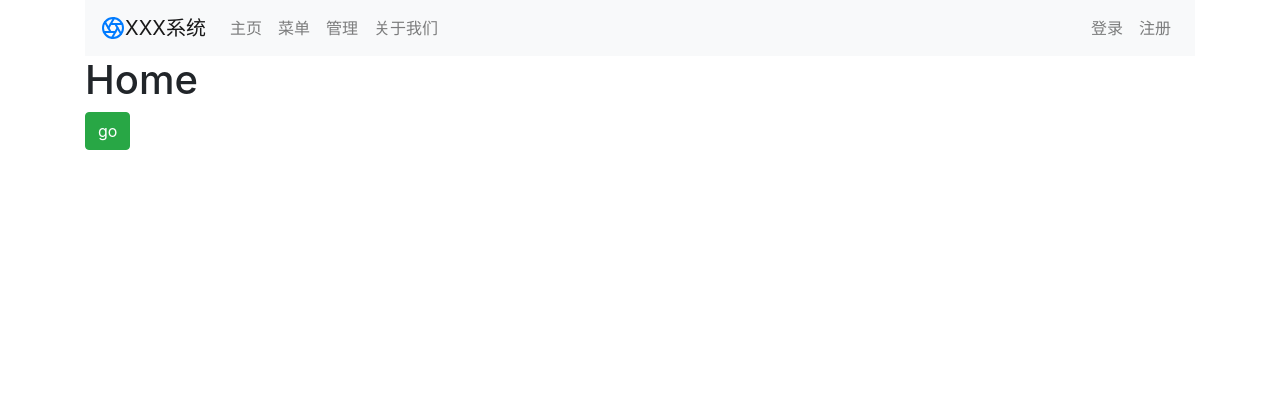
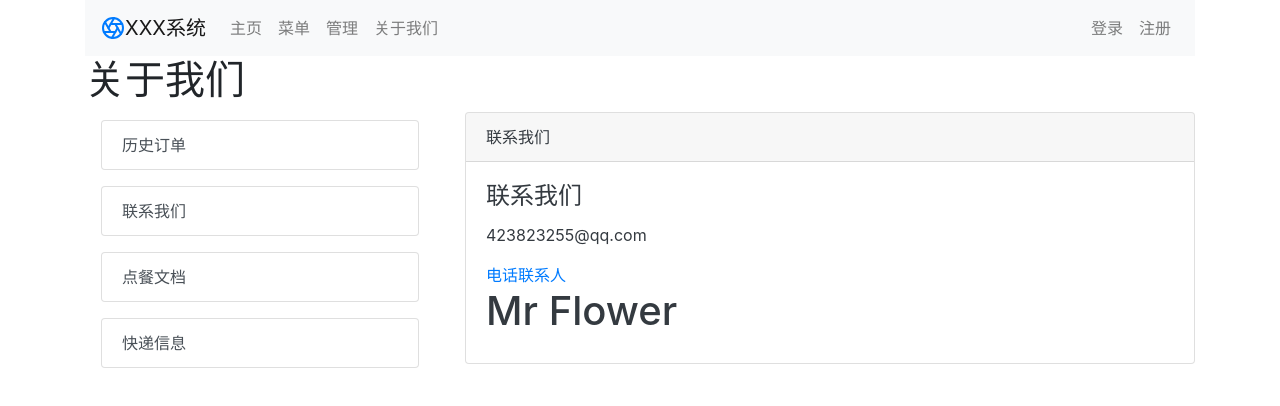
Before and after one commit to flowerhuatong/vue-webpack, a Vue app: page /about/contact/personname in a window 1280 px wide. Before the commit this address led to /. Shown: the top 406 px of the page. Built offline with nearby package versions, Linux system fonts and the light colour scheme.

Commit message:
二级路由和三级路由以及默认跳转

```diff
--- a/src/components/Home.vue
+++ b/src/components/Home.vue
@@ -8,18 +8,6 @@
 </template>
 <script>
   export default {
-    props: {
-
-    },
-    data() {
-      return {
-
-      }
-    },
-    created() {
-
-    },
-
     methods: {
       goToMenu:function(){
         // this.$router.go(-1);//跳转到上一次浏览的页面
--- a/src/components/about/About.vue
+++ b/src/components/about/About.vue
@@ -1,5 +1,30 @@
 <template>
-  <h1>About</h1>
+  <div>
+    <h1>关于我们</h1>
+    <div class="row mb-5">
+      <div class="col-4">
+        <!-- 导航 -->
+        <div class="list-group mb-5">
+          <router-link tag="li" :to="{name:'History'}" class="nav-link">
+            <a class="list-group-item list-group-item-action">历史订单</a>
+          </router-link>
+          <router-link tag="li" :to="{name:'Contact'}" class="nav-link">
+            <a class="list-group-item list-group-item-action">联系我们</a>
+          </router-link>
+          <router-link tag="li" :to="{name:'OrderingGuide'}" class="nav-link">
+            <a class="list-group-item list-group-item-action">点餐文档</a>
+          </router-link>
+          <router-link tag="li" :to="{name:'Deilvery'}" class="nav-link">
+            <a class="list-group-item list-group-item-action">快递信息</a>
+          </router-link>
+        </div>
+      </div>
+      <div class="col-8">
+        <!-- 导航对应的内容 -->
+        <router-view/>
+      </div>
+    </div>
+  </div>
 </template>
 <script>
   export default {
--- /dev/null
+++ b/src/components/about/Contact.vue
@@ -0,0 +1,20 @@
+<template>
+  <div class="card text-dark bg-ligth mb-3">
+    <div class="card-header">联系我们</div>
+    <div class="card-body">
+      <h4 class="card-title">联系我们</h4>
+      <p class="card-text">423823255@qq.com</p>
+      <router-link :to="{name:'Phone'}" >电话</router-link>
+      <router-link :to="{name:'Personname'}" >联系人</router-link>
+      <router-view/>
+    </div>
+  </div>
+</template>
+<script>
+  export default {
+
+  };
+</script>
+<style>
+
+</style>
--- /dev/null
+++ b/src/components/about/Deilvery.vue
@@ -0,0 +1,17 @@
+<template>
+  <div class="card text-dark bg-ligth mb-3">
+    <div class="card-header">快递信息</div>
+    <div class="card-body">
+      <h4 class="card-title">快递信息</h4>
+      <p class="card-text">423823255@qq.com</p>
+    </div>
+  </div>
+</template>
+<script>
+  export default {
+
+  };
+</script>
+<style>
+
+</style>
--- /dev/null
+++ b/src/components/about/History.vue
@@ -0,0 +1,17 @@
+<template>
+  <div class="card text-dark bg-ligth mb-3">
+    <div class="card-header">历史订单</div>
+    <div class="card-body">
+      <h4 class="card-title">历史订单</h4>
+      <p class="card-text">423823255@qq.com</p>
+    </div>
+  </div>
+</template>
+<script>
+  export default {
+
+  };
+</script>
+<style>
+
+</style>
--- /dev/null
+++ b/src/components/about/OrderingGuide.vue
@@ -0,0 +1,17 @@
+<template>
+  <div class="card text-dark bg-ligth mb-3">
+    <div class="card-header">点餐文档</div>
+    <div class="card-body">
+      <h4 class="card-title">点餐文档</h4>
+      <p class="card-text">423823255@qq.com</p>
+    </div>
+  </div>
+</template>
+<script>
+  export default {
+
+  };
+</script>
+<style>
+
+</style>
--- /dev/null
+++ b/src/components/about/contact/Personname.vue
@@ -0,0 +1,11 @@
+<template>
+  <h1 >Mr Flower</h1>
+</template>
+<script>
+  export default {
+
+  };
+</script>
+<style>
+
+</style>
--- /dev/null
+++ b/src/components/about/contact/Phone.vue
@@ -0,0 +1,11 @@
+<template>
+  <h1 >18300041722</h1>
+</template>
+<script>
+  export default {
+
+  };
+</script>
+<style>
+
+</style>
--- a/src/router/index.js
+++ b/src/router/index.js
@@ -9,6 +9,14 @@ import Admin from '@/components/Admin';
 import Login from '@/components/Login';
 import Register from '@/components/Register';
 import About from '@/components/about/About';
+//二级路由
+import Contact from '@/components/about/Contact';
+import Deilvery from '@/components/about/Deilvery';
+import History from '@/components/about/History';
+import OrderingGuide from '@/components/about/OrderingGuide';
+//三级路由
+import Phone from '@/components/about/contact/Phone';
+import Personname from '@/components/about/contact/personname';
 
 Vue.use(Router);
 
@@ -42,8 +50,45 @@ export default new Router({
     {
       path: '/about',
       name: 'About',
-      component: About
-    },{
+      component: About,
+      redirect:'/about/contact',
+      children:[
+        {
+          path: '/about/contact',
+          name: 'Contact',
+          component: Contact,
+          redirect:'/about/contact/personname',
+          children:[
+            {
+              path: '/about/contact/phone',
+              name: 'Phone',
+              component: Phone
+            },
+            {
+              path: '/about/contact/personname',
+              name: 'Personname',
+              component: Personname
+            }
+          ]
+        },
+        {
+          path: '/about/deilvery',
+          name: 'Deilvery',
+          component: Deilvery,
+        },
+        {
+          path: '/about/history',
+          name: 'History',
+          component: History,
+        },
+        {
+          path: '/about/orderingGuide',
+          name: 'OrderingGuide',
+          component: OrderingGuide,
+        }
+      ]
+    },
+    {
       path: '*',  //除了以上已经定义好的路由（路由输入错误的时候）
       redirect:'/'//让它跳转的路由
     }
```
